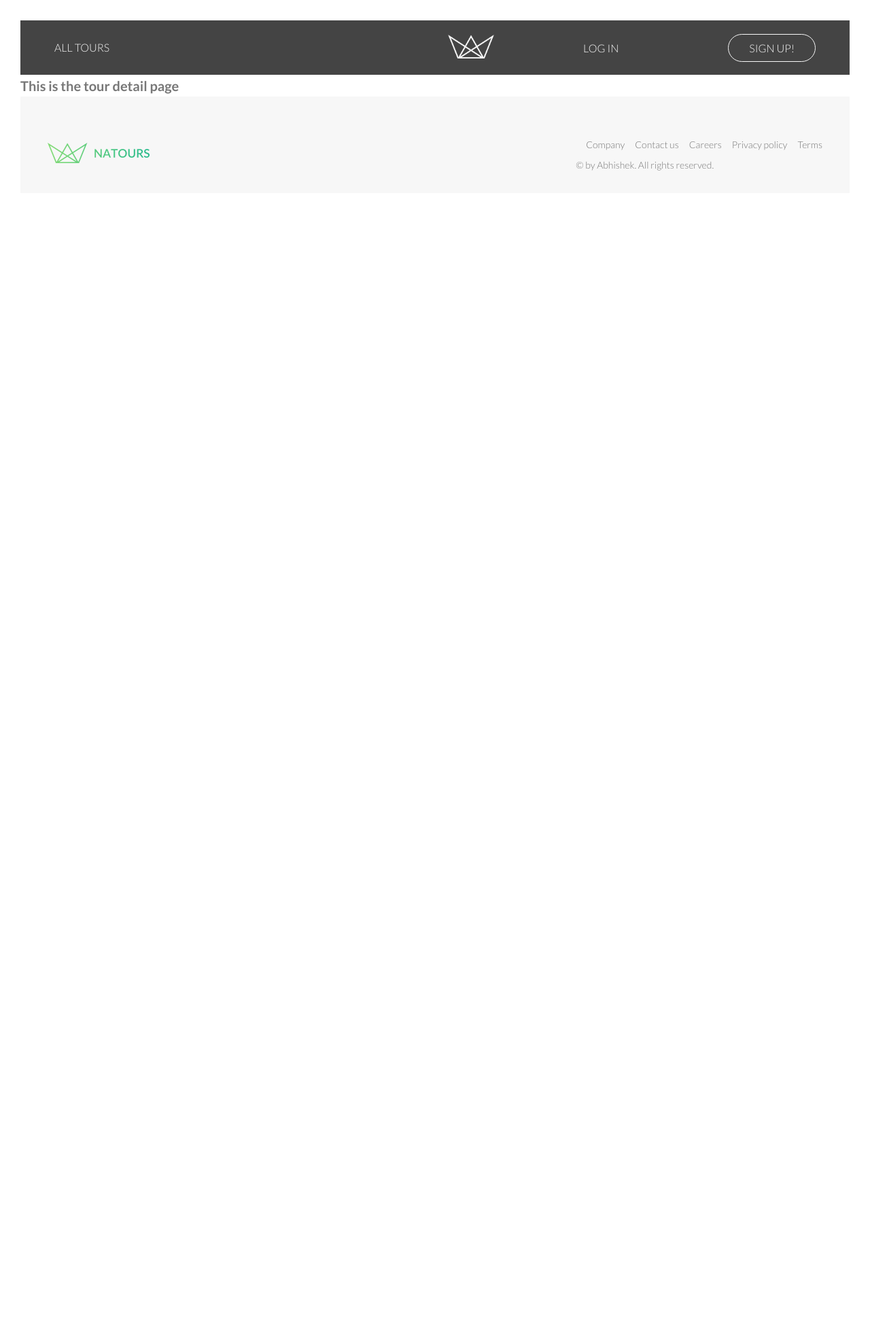
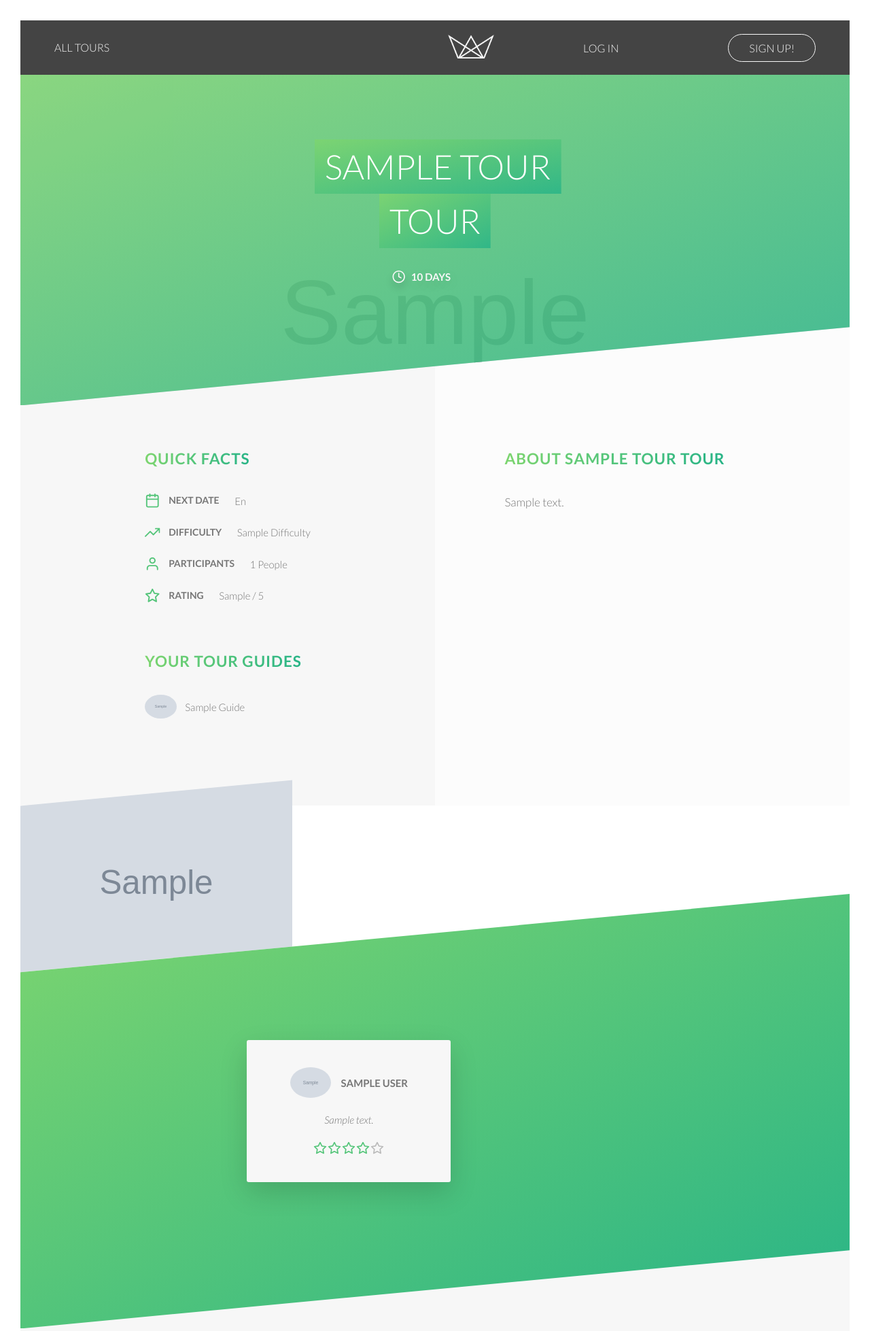
Before and after one commit to Abhisach687/Tour-Booking, a Node server app: template views/tour.pug in a window 1280 px wide. Shown: the top 1958 px of the page at 68% size. Before the commit the page ends 251 px from the top, so only its background shows below. Run offline with Node 20, Linux system fonts and the light colour scheme; the template is opened without the code that fills it: most values are stand-ins (such as "Sample title", 1, 10 or a date in 2020); grey boxes marked "Sample" are stand-in pictures; some libraries are stand-ins or nearby versions.

Commit message:
added reviews to the tour page

```diff
--- a/models/reviewModel.js
+++ b/models/reviewModel.js
@@ -57,14 +57,12 @@ Tour.hasMany(Review, { foreignKey: 'tourId' });
 Review.belongsTo(Tour, { foreignKey: 'tourId' });
 
 Review.addHook('beforeFind', function(options) {
-  if (options.includeUser) {
   options.include = [
     {
       model: User,
       attributes: ['name', 'photo']
     }
   ];
-  }
 });
 
 Review.addHook('afterCreate', async review => {
--- a/models/tourModel.js
+++ b/models/tourModel.js
@@ -118,7 +118,7 @@ const Tour = sequelize.define(
 const TourGuide = sequelize.define('TourGuide', {}, { timestamps: true });
 
 Tour.belongsToMany(User, { through: TourGuide, as: 'guides' });
-User.belongsToMany(Tour, { through: TourGuide, as: 'tours' });
+User.belongsToMany(Tour, { through: TourGuide, as: 'tourGuides' });
 
 Tour.beforeCreate(tour => {
   tour.slug = slugify(tour.name, { lower: true });
--- a/routes/viewRoutes.js
+++ b/routes/viewRoutes.js
@@ -6,6 +6,6 @@ const router = express.Router();
 // 3) ROUTES
 router.get('/', viewsController.getOverview);
 
-router.get('/tour', viewsController.getTour);
+router.get('/tour/:slug', viewsController.getTour);
 
 module.exports = router;
--- a/views/_footer.pug
+++ b/views/_footer.pug
@@ -1,6 +1,6 @@
 footer.footer
     .footer__logo
-        img(src='img/logo-green.png', alt='Tour Booking logo')
+        img(src='/img/logo-green.png', alt='Tour Booking logo')
     ul.footer__nav
         li
             a(href='#') Company
--- a/views/_header.pug
+++ b/views/_header.pug
@@ -1,8 +1,8 @@
 header.header
     nav.nav.nav--tours
-        a.nav__el(href='#') All tours
+        a.nav__el(href='/') All tours
     .header__logo
-        img(src='img/logo-white.png', alt='Tour Booking logo')
+        img(src='/img/logo-white.png', alt='Tour Booking logo')
     //- nav.nav.nav--user
     //-     a.nav__el(href='#') My bookings
     //-     a.nav__el(href='#')
--- /dev/null
+++ b/views/_reviewCard.pug
@@ -0,0 +1,11 @@
+mixin reviewCard(review)
+  .reviews__card
+    .reviews__avatar
+      img.reviews__avatar-img(src=`/img/users/${review.User.photo}`, alt=`${review.User.name}`)
+
+      h6.reviews__user= review.User.name
+    p.reviews__text= review.review
+    .reviews__rating
+      each star in [1, 2, 3, 4, 5]
+        svg.reviews__star(class=`reviews__star--${review.rating >= star ? 'active' : 'inactive'}`)
+          use(xlink:href='/img/icons.svg#icon-star')
--- a/views/base.pug
+++ b/views/base.pug
@@ -4,8 +4,8 @@ html(lang='en')
         meta(charset='UTF-8')
         meta(name='viewport', content='width=device-width, initial-scale=1.0')
         link(href='https://fonts.googleapis.com/css?family=Lato:300,300i,700', rel='stylesheet')
-        link(rel='stylesheet', href='css/style.css')
-        link(rel='shortcut icon', type='image/png', href='img/favicon.png')
+        link(rel='stylesheet', href='/css/style.css')
+        link(rel='shortcut icon', type='image/png', href='/img/favicon.png')
         title Tour Booking | #{title}
     body
         include _header
--- a/views/tour.pug
+++ b/views/tour.pug
@@ -1,4 +1,78 @@
 extends base
 
+include _reviewCard
+
+mixin overviewBox(label, text, icon)
+  .overview-box__detail
+    svg.overview-box__icon
+      use(xlink:href=`/img/icons.svg#icon-${icon}`)
+    span.overview-box__label= label
+    span.overview-box__text= text
+
 block content
-  h1 This is the tour detail page
+  section.section-header
+    .header__hero
+      .header__hero-overlay &nbsp;
+      img.header__hero-img(src=`/img/tours/${tour.imageCover}`, alt=`${tour.name}`)
+
+    .heading-box
+      h1.heading-primary
+        span= `${tour.name} Tour`
+      .heading-box__group
+        .heading-box__detail
+          svg.heading-box__icon
+            use(xlink:href='/img/icons.svg#icon-clock')
+          span.heading-box__text= `${tour.duration} days`
+        .heading-box__detail
+
+  section.section-description
+    .overview-box
+      div
+        .overview-box__group
+          h2.heading-secondary.ma-bt-lg Quick facts
+          -const date =  tour.startDates[0].toLocaleString('en-us', { month: 'long', year: 'numeric' })
+          +overviewBox('Next date', date, 'calendar')
+          +overviewBox('Difficulty', tour.difficulty, 'trending-up')
+          +overviewBox('Participants', `${tour.maxGroupSize} people`, 'user')
+          +overviewBox('Rating', `${tour.ratingsAverage} / 5`, 'star')
+
+
+        .overview-box__group
+          h2.heading-secondary.ma-bt-lg Your tour guides
+          if tour.guides && tour.guides.length
+          each guide in tour.guides
+            .overview-box__detail
+              img.overview-box__img(src=`/img/users/${guide.photo}`, alt=`${guide.name}`)
+              if guide.role === "lead-guide"
+                span.overview-box__label Lead Guide
+              else if guide.role === "guide"
+                span.overview-box__label Tour guide
+              span.overview-box__text= guide.name
+
+    .description-box
+      h2.heading-secondary.ma-bt-lg= `About ${tour.name} tour`
+      -const paragraphs = tour.description.split('\n')
+      each p in paragraphs
+        p.description__text= p
+
+  section.section-pictures
+    each img, i  in tour.images
+      .picture-box
+        img.picture-box__img(src=`/img/tours/${img}`, alt=`${tour.name} ${i + 1}`, class=`picture-box__img--${i + 1}`)
+
+  section.section-reviews
+    .reviews
+      each review in tour.Reviews
+        +reviewCard(review)
+
+
+  section.section-cta
+    .cta
+      .cta__img.cta__img--logo
+        img(src='/img/logo-white.png', alt='Natours logo')
+      img.cta__img.cta__img--1(src='/img/tour-5-2.jpg', alt='')
+      img.cta__img.cta__img--2(src='/img/tour-5-1.jpg', alt='')
+      .cta__content
+        h2.heading-secondary What are you waiting for?
+        p.cta__text 10 days. 1 adventure. Infinite memories. Make it yours today!
+        button.btn.btn--green.span-all-rows Book tour now!
```
Also changed, not shown: controllers/viewsController.js (+18 -3 lines), views/overview.pug (+4 -4 lines). Lines whose indentation alone changed are shown as unchanged.
